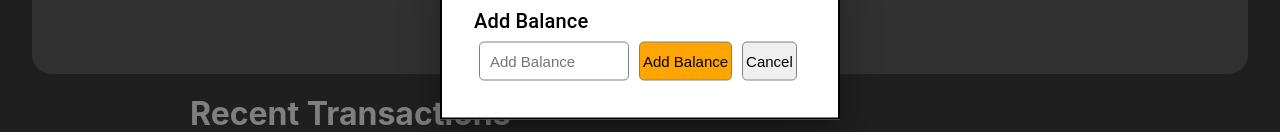
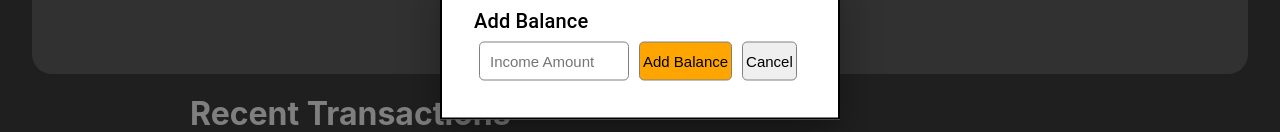
Before and after one commit to tandelkirtan/xexpensetracker, a React (Create React App) app: page / in a window 1280 px wide. Both pictures are taken after a click on the button "+ ADD INCOME". Shown: the part 355-487 px from the top of the page. Built offline with nearby package versions, Linux system fonts and the light colour scheme.

Commit message:
resolved faild cases 4

```diff
--- a/src/components/Balance.js
+++ b/src/components/Balance.js
@@ -72,7 +72,7 @@ export const Balance = () => {
               Add Balance
             </Typography>
             <form onSubmit={handleSublit}>
-              <input placeholder="Add Balance" required type="number" onChange={(e) => setAddedAmount(e.target.value)}></input>
+              <input placeholder="Income Amount" required type="number" onChange={(e) => setAddedAmount(e.target.value)}></input>
               <button type="submit" className={styles.addbalance}>Add Balance</button>
               <button type="button" className={styles.cancel} onClick={handleClose}>Cancel</button>
             </form>
```
